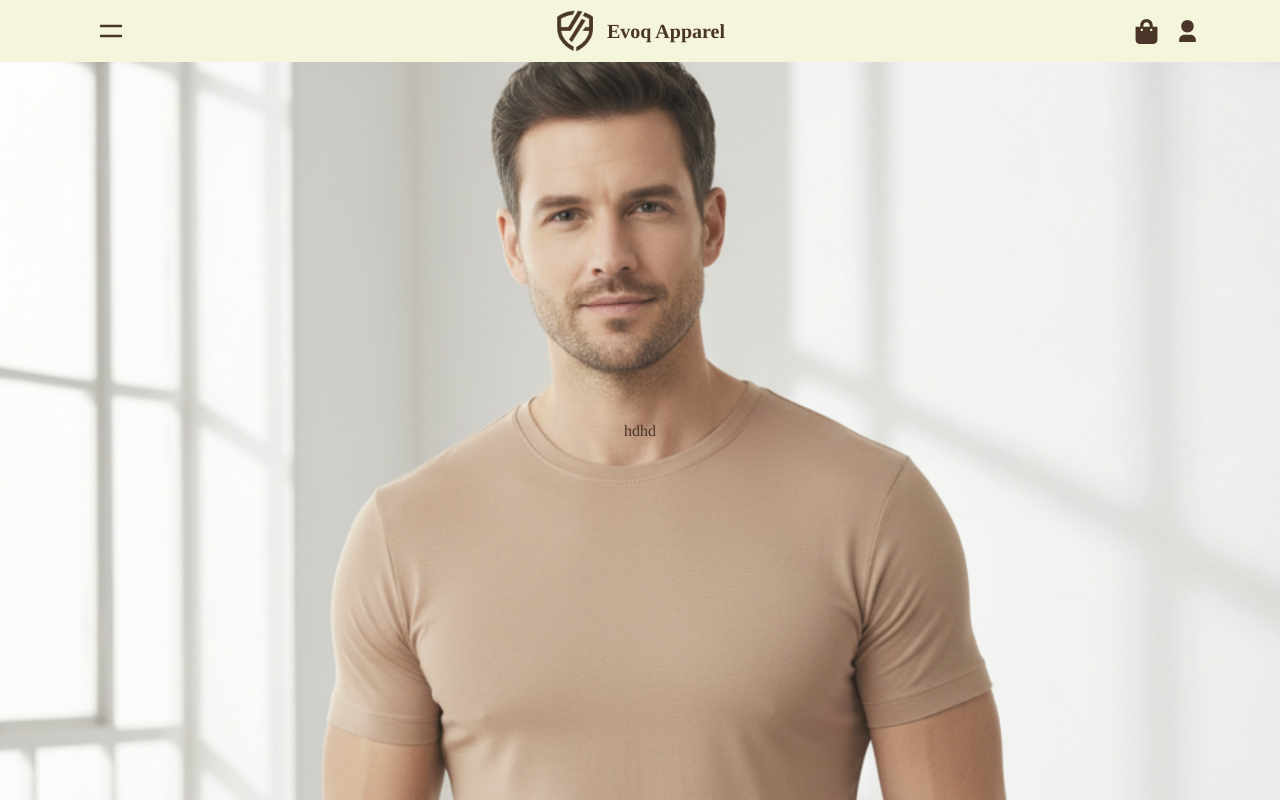
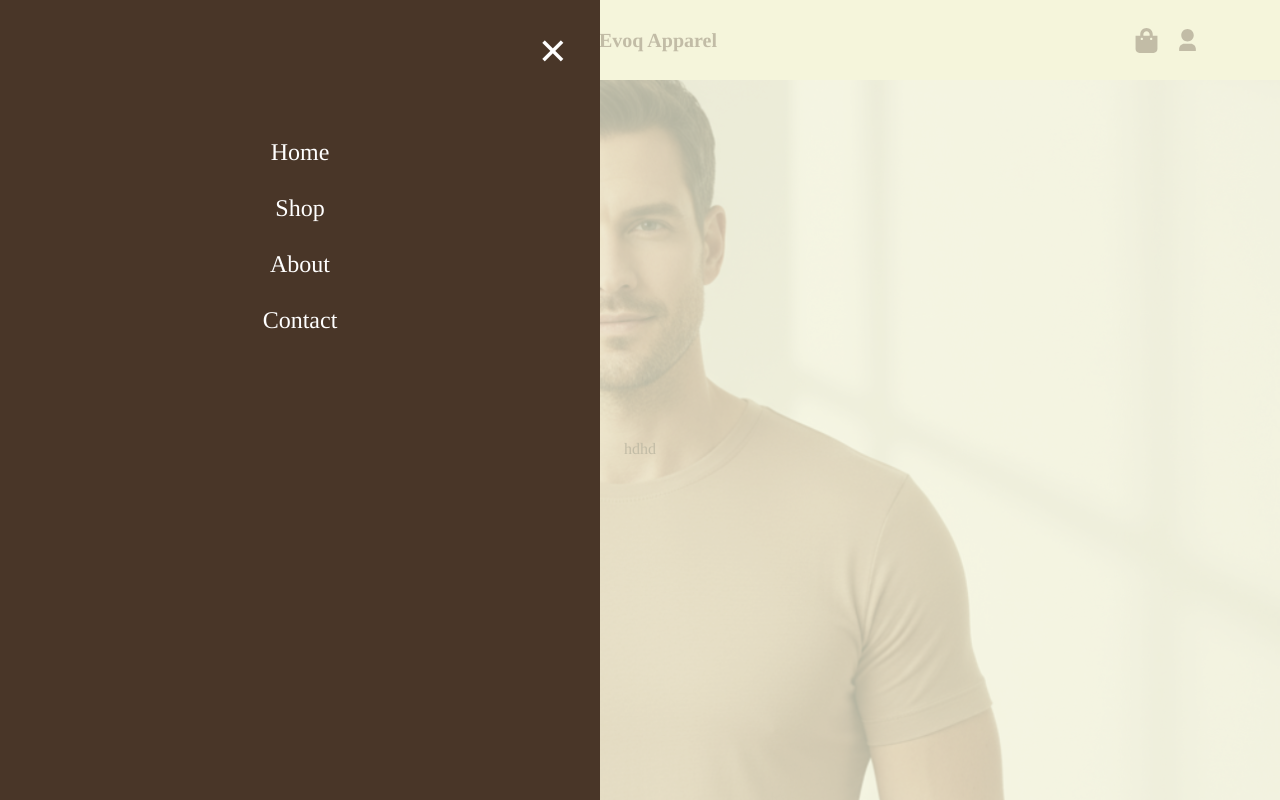
Before and after one commit to ff786/EvoqApparel-FE, a React (Vite) app in the folder Evoq-Apparel-FE/: page / in a window 1280 px wide. Both pictures are taken after a click on the icon 111 px from the left and 31 px from the top of the page. Shown: the top 800 px of the page. Built offline with nearby package versions, Linux system fonts and the light colour scheme; a web font is replaced by a local one.

Commit message:
Integrated Sidebar

```diff
--- a/Evoq-Apparel-FE/src/components/Navbar.jsx
+++ b/Evoq-Apparel-FE/src/components/Navbar.jsx
@@ -1,35 +1,82 @@
-import React from 'react'
+import React, { useState } from "react";
 import { HiOutlineMenuAlt4 } from "react-icons/hi";
 import { RiUser3Fill } from "react-icons/ri";
 import { FaShoppingBag } from "react-icons/fa";
-import evoqLogo from '../assets/evoq-brown.png'
-import { useNavigate } from 'react-router-dom';
-
+import evoqLogo from "../assets/evoq-brown.png";
+import { useNavigate } from "react-router-dom";
 
 const Navbar = () => {
   const navigate = useNavigate();
+  const [sideBar, setSideBar] = useState(false);
+
+  const toggleSidebar = () => {
+    setSideBar(!sideBar);
+  };
+
   return (
-    <div className='flex items-center justify-between px-4 sm:px-12 lg:px-20 z-20'>
-      {/* Navigation Menu */}
-      <div className='p-4'>
-        <HiOutlineMenuAlt4 size={30} className='cursor-pointer' />
+    <div className="relative">
+      {/* Navbar */}
+      <div className="flex items-center justify-between px-4 sm:px-12 lg:px-20 py-4  shadow-md z-30">
+        {/* Navigation Menu */}
+        <div onClick={toggleSidebar} className="p-2">
+          <HiOutlineMenuAlt4 size={30} className="cursor-pointer" />
+        </div>
+
+        {/* Logo & Name */}
+        <div
+          onClick={() => navigate("/")}
+          className="flex items-center gap-2 cursor-pointer"
+        >
+          <img src={evoqLogo} alt="Evoq Logo" className="w-12" />
+          <p className="text-xl font-semibold hidden sm:block">Evoq Apparel</p>
+        </div>
+
+        {/* Cart and Profile */}
+        <div className="flex items-center gap-4">
+          <FaShoppingBag size={25} className="cursor-pointer" />
+          <RiUser3Fill size={25} className="cursor-pointer" />
+        </div>
       </div>
-      {/* Organization name */}
-      <div onClick={()=> navigate('/')} className='flex items-center gap-2 cursor-pointer'>
-        <img src={evoqLogo} alt="Evoq Logo" className='w-12' />
-        <p className='text-xl font-semibold hidden sm:block'>Evoq Apparel</p>
-      </div>
-      {/* Cart and Profile */}
-      <div className='flex items-center gap-4 '>
-        <p>
-            <FaShoppingBag size={25} className='cursor-pointer' />
-        </p>
-        <p>
-            <RiUser3Fill size={25} className='cursor-pointer ' />
-        </p>
+
+      {/* Sidebar Overlay */}
+      {sideBar && (
+        <div
+          className="fixed inset-0 bg-background/70 z-20"
+          onClick={toggleSidebar}
+        ></div>
+      )}
+
+      {/* Sidebar */}
+      <div
+        className={`fixed top-0 left-0 h-full w-[300px] sm:w-[500px] lg:w-[600px] bg-primary text-white z-30 transform transition-transform duration-300 ${
+          sideBar ? "translate-x-0" : "-translate-x-full"
+        }`}
+      >
+        {/* Close button */}
+        <div className="flex justify-end p-8">
+          <button onClick={toggleSidebar} className="text-4xl">
+            ✕
+          </button>
+        </div>
+
+        {/* Sidebar content */}
+        <ul className="flex flex-col gap-6 text-lg mt-8 items-center">
+          <li
+            className="cursor-pointer hover:underline text-2xl"
+            onClick={() => {
+              navigate("/");
+              toggleSidebar();
+            }}
+          >
+            Home
+          </li>
+          <li onClick={toggleSidebar} className="cursor-pointer hover:underline text-2xl">Shop</li>
+          <li onClick={toggleSidebar} className="cursor-pointer hover:underline text-2xl">About</li>
+          <li onClick={toggleSidebar} className="cursor-pointer hover:underline text-2xl">Contact</li>
+        </ul>
       </div>
     </div>
-  )
-}
+  );
+};
 
-export default Navbar
+export default Navbar;
```
